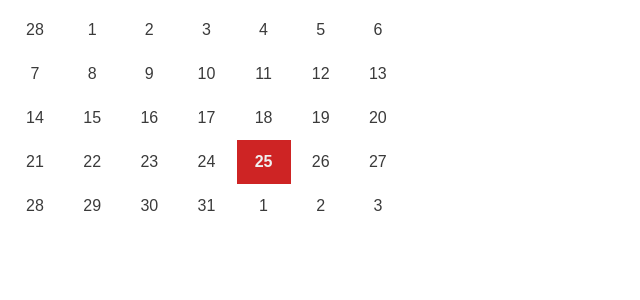
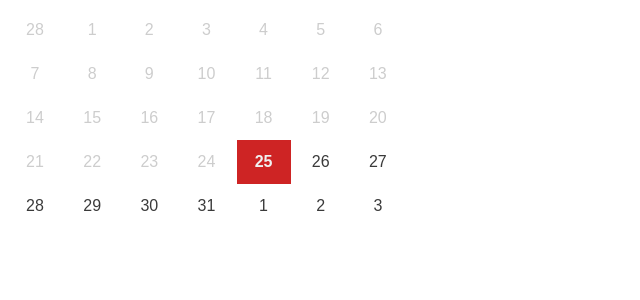
Before and after one commit to macandrew6/react-hooks-calendar, a React (Create React App) app: page / in a window 1280 px wide. Shown: the top 300 px of the page, without its empty margins (0-640 px from the left). Built offline with nearby package versions, Linux system fonts and the light colour scheme.

Commit message:
adds conditional styling

```diff
--- a/src/app/calendar/build.js
+++ b/src/app/calendar/build.js
@@ -1,3 +1,4 @@
+// pure function
 export default function buildCalendar(value) {
   const startDay = value.clone().startOf('month').startOf('week');
   const endDay = value.clone().endOf('month').endOf('week');
--- a/src/app/calendar/index.jsx
+++ b/src/app/calendar/index.jsx
@@ -12,15 +12,33 @@ export default function Calendar() {
     setCalendar(buildCalendar(value));
   }, [value]);
 
+  const isSelected = (day) => {
+    return value.isSame(day, 'day');
+  };
+
+  const beforeToday = (day) => {
+    return day.isBefore(new Date(), 'day');
+  };
+
+  const isToday = (day) => {
+    return day.isSame(new Date(), 'day');
+  };
+
+  const dayStyles = (day) => {
+    if (beforeToday(day)) return 'before';
+    if (isSelected(day)) return 'selected';
+    if (isToday(day)) return 'today';
+
+    return '';
+  };
+
   return (
     <div className='calendar'>
       {calendar.map((week) => (
         <div>
           {week.map((day) => (
             <div className='day' onClick={() => setValue(day)}>
-              <div className={value.isSame(day, 'day') ? 'selected' : ''}>
-                {day.format('D').toString()}
-              </div>
+              <div className={dayStyles(day)}>{day.format('D').toString()}</div>
             </div>
           ))}
         </div>
```
